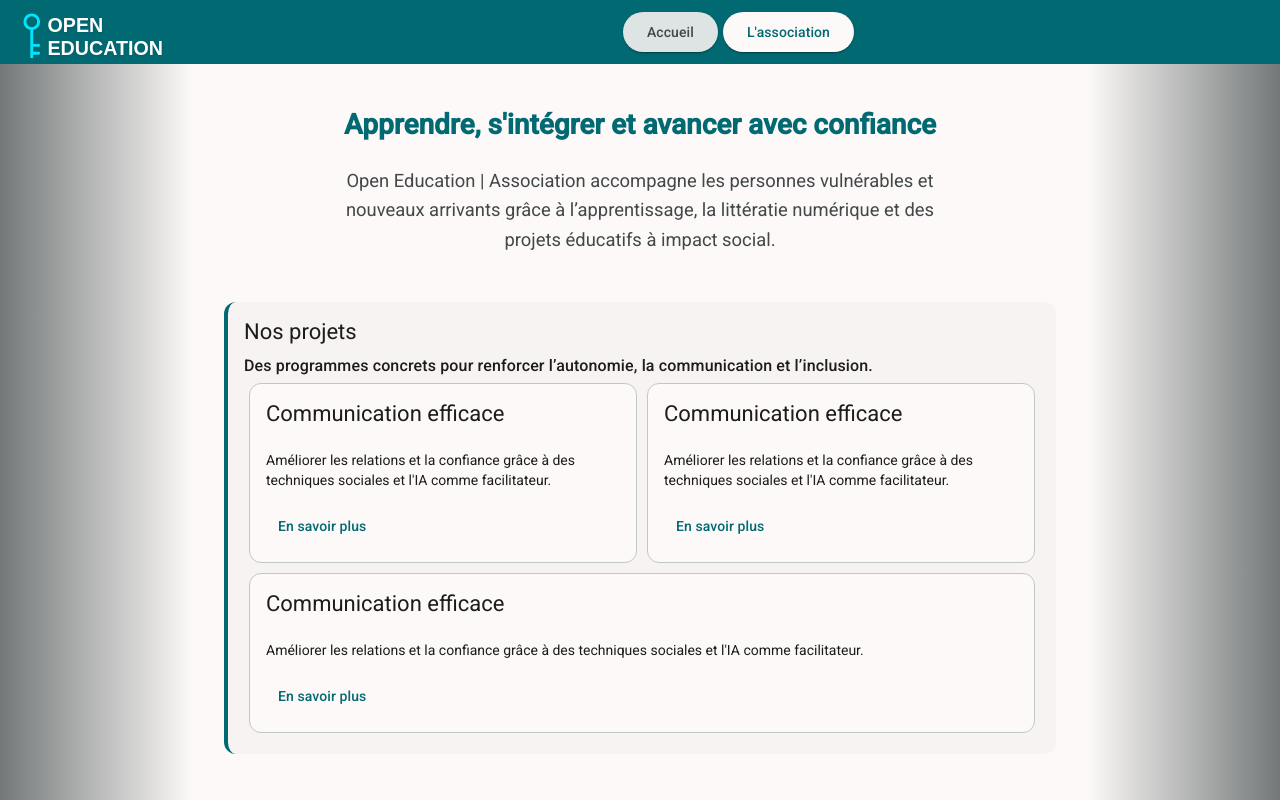
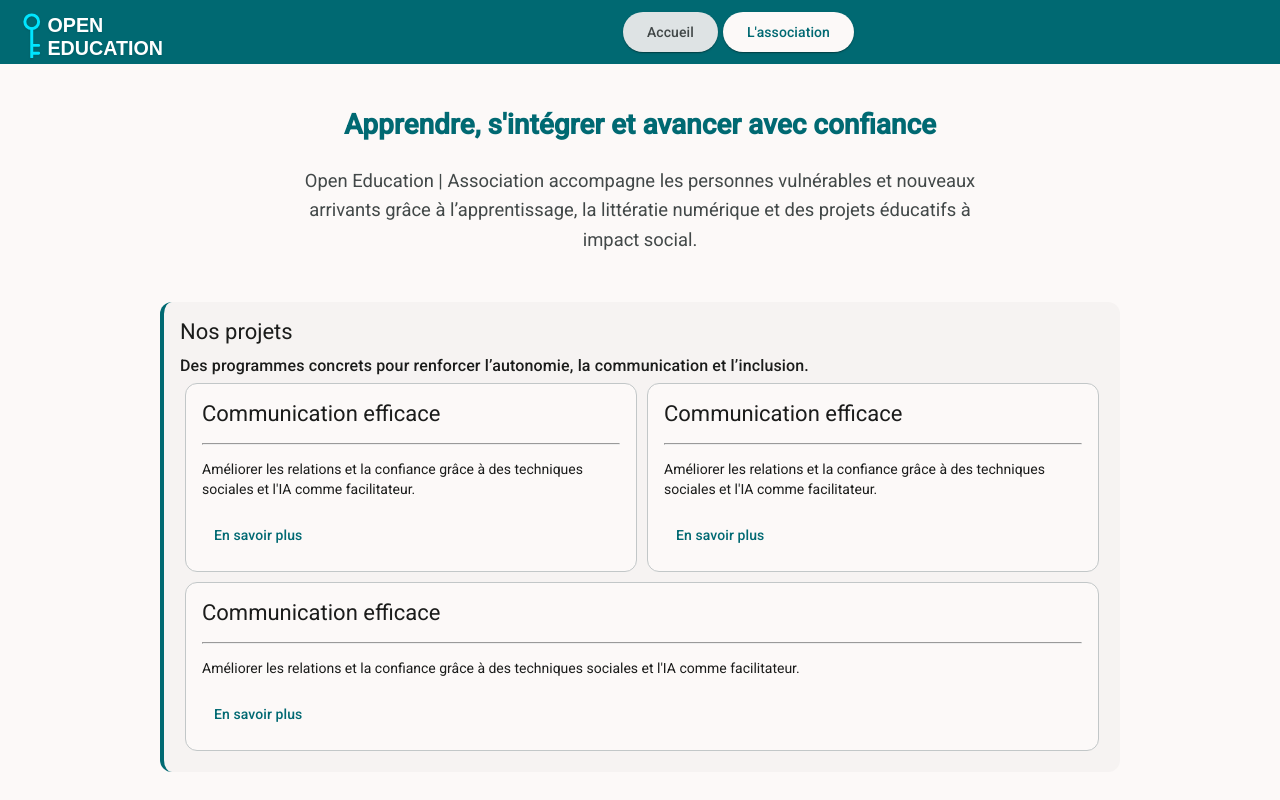
Before and after one commit to AntoineHazebrouck/open-education, an Angular app in the folder open-education-frontend/: page / in a window 1280 px wide. Built offline with nearby package versions, Linux system fonts and the light colour scheme.

Commit message:
format des classes done

```diff
--- a/open-education-frontend/src/app/components/app/app.css
+++ b/open-education-frontend/src/app/components/app/app.css
@@ -24,13 +24,10 @@
 @media (min-width: 768px) {
 	.page-area {
 		padding-top: 2%;
-		padding-left: 17.5%;
-		padding-right: 17.5%;
+		padding-left: 12.5%;
+		padding-right: 12.5%;
 		padding-bottom: 2%;
-		background: linear-gradient(to right,
-				var(--mat-sys-outline) 0%,
-				var(--mat-sys-surface) 15%,
-				var(--mat-sys-surface) 85%,
-				var(--mat-sys-outline) 100%);
 	}
 }
+
+/* TODO tester toutes les resolutions */
--- a/open-education-frontend/src/app/components/pages/home/home.html
+++ b/open-education-frontend/src/app/components/pages/home/home.html
@@ -92,22 +92,29 @@
     <row>
       <app-content-card
         title="Français - conversation et vie quotidienne"
-        subtitle="Du 20 Juin 2026 au 20 Juillet 2026"
+        subtitle="Du 20/06/2026 au 20/07/2026"
         content="Comprendre, parler et gagner en aisance dans les situations courantes."
-        detailButton="Voir la classe"
+        metadataRow1="Tarif solidaire"
+        metadataRow2="Distanciel"
+        detailButton="S'inscrire"
       ></app-content-card>
       <app-content-card
         title="Littératie numérique (bases)"
-        subtitle="Du 20 Juin 2026 au 20 Juillet 2026"
+        subtitle="Du 20/06/2026 au 20/07/2026"
         content="Utiliser smartphone, email, démarches en ligne et sécurité numérique."
-        detailButton="Voir la classe"
+        metadataRow1="Tarif solidaire"
+        metadataRow2="Présentiel"
+        detailButton="S'inscrire"
       ></app-content-card>
     </row>
     <row>
       <app-content-card
         title="IA utile au quotidien"
+        subtitle="Du 20/06/2026 au 20/07/2026"
         content="Utiliser l’IA pour traduire, écrire, apprendre et s’orienter, en toute sécurité."
-        detailButton="Voir la classe"
+        metadataRow1="Gratuit"
+        metadataRow2="Présentiel"
+        detailButton="S'inscrire"
       ></app-content-card>
     </row>
   </mat-card-content>
--- a/open-education-frontend/src/app/components/subcomponents/content-card/content-card.css
+++ b/open-education-frontend/src/app/components/subcomponents/content-card/content-card.css
@@ -12,3 +12,14 @@ mat-card-footer {
   margin-top: auto;
   padding: 16px;
 }
+
+.header-right {
+  margin-left: auto;
+  flex: 0 0 auto;
+  text-align: right;
+}
+
+.top-right-subtitle {
+  font-size: 0.9rem;
+  color: rgba(0, 0, 0, 0.6);
+}
--- a/open-education-frontend/src/app/components/subcomponents/content-card/content-card.html
+++ b/open-education-frontend/src/app/components/subcomponents/content-card/content-card.html
@@ -1,11 +1,29 @@
 <mat-card appearance="outlined">
   <mat-card-header>
-    <mat-card-title>{{ title() }} </mat-card-title>
-    @if (subtitle()) {
-      <mat-card-subtitle>{{ subtitle() }}</mat-card-subtitle>
+    <div>
+      <mat-card-title>{{ title() }}</mat-card-title>
+      @if (subtitle()) {
+        <mat-card-subtitle>{{ subtitle() }}</mat-card-subtitle>
+      }
+    </div>
+
+    @if (metadataRow1() || metadataRow2()) {
+      <div class="header-right">
+        <mat-card-subtitle class="top-right-subtitle">
+          @if (metadataRow1()) {
+            <span>{{ metadataRow1() }}</span>
+            <br />
+          }
+          @if (metadataRow2()) {
+            <span>{{ metadataRow2() }}</span>
+            <br />
+          }
+        </mat-card-subtitle>
+      </div>
     }
   </mat-card-header>
   <mat-card-content>
+    <hr>
     <p>
       {{ content() }}
     </p>
--- a/open-education-frontend/src/app/components/subcomponents/content-card/content-card.ts
+++ b/open-education-frontend/src/app/components/subcomponents/content-card/content-card.ts
@@ -13,4 +13,6 @@ export class ContentCard {
   public readonly subtitle = input<string>();
   public readonly content = input.required<string>();
   public readonly detailButton = input.required<string>();
+  public readonly metadataRow1 = input<string>();
+  public readonly metadataRow2 = input<string>();
 }
```
Also changed, not shown: 1 other file (tests, documents, lock files or other folders).
